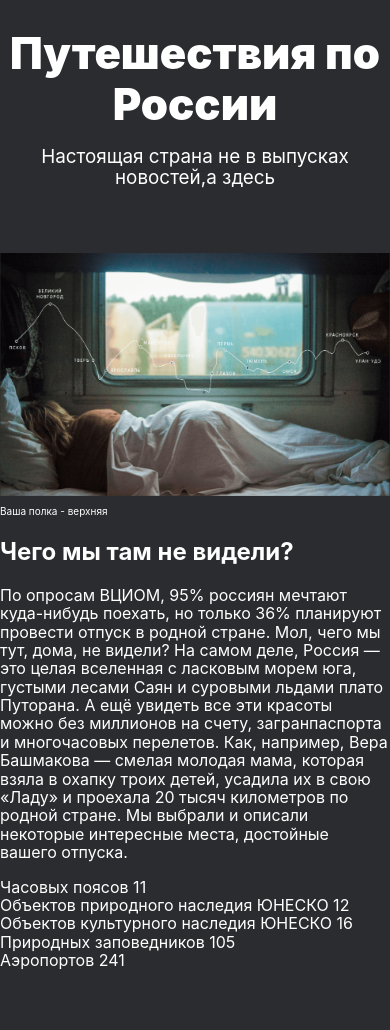
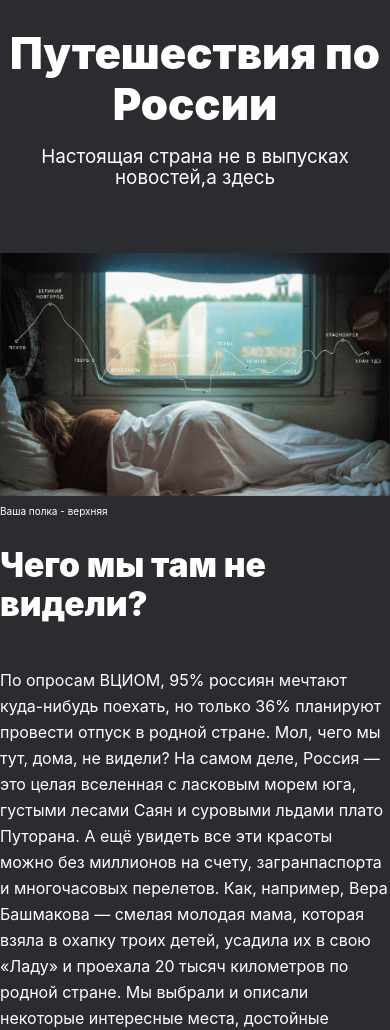
Before and after one commit to GitNikolas/russian-travel, a plain HTML site: page index.html in a window 390 px wide. Shown: the part 80-1110 px from the top of the page. Before the commit the page ends 1066 px from the top, so only its background shows below. Drawn offline with Linux system fonts and the light colour scheme; a web font is replaced by a local one.

Commit message:
Добавил intro

```diff
--- a/blocks/intro/intro.css
+++ b/blocks/intro/intro.css
@@ -1,8 +1,7 @@
 .intro{
   display: grid;
-  justify-items: start;
-  grid-template-columns: minmax(690px, 1fr) 1fr;
-  grid-template-rows:repeat(3, auto);
+  grid-template-columns: minmax(288px, 690px) minmax(0, 294px);
+  grid-template-rows: repeat(3, auto);
   grid-template-areas:
   'intro__title .'
   'intro__text .'
@@ -11,15 +10,14 @@
 }
 
 .intro__title{
-  grid-area:intro__title;
+  grid-area: intro__title;
   font-family: Inter;
-  font-size: 54px;
+  font-size: calc(32px + 22*(100vw - 320px)/960);
   font-weight: 900;
-  line-height: 58px;
 }
 
 .intro__text{
-  grid-area:intro__text;
+  grid-area: intro__text;
   font-family: Inter;
   font-size: 16px;
   font-weight: 400;
@@ -27,9 +25,22 @@
 }
 
 .intro__list{
-  grid-area:intro__list;
+  grid-area: intro__list;
   font-family: Inter;
   font-size: 12px;
   font-weight: 700;
   line-height: 18px;
 }
+
+@media screen and (max-width:768px) {
+  .intro{
+  grid-template-columns: minmax(288px, 720px);
+  justify-items: center;
+  }
+}
+
+@media screen and (max-width:320px) {
+  .intro{
+  margin:0 5% 0;
+  }
+}
--- a/pages/index.css
+++ b/pages/index.css
@@ -2,8 +2,8 @@
 @import url(../blocks/content/content.css);
 @import url(../blocks/header/header.css);
 @import url(../blocks/lead/lead.css);
-/* @import url(../blocks/intro/intro.css);
-@import url(../blocks/places/places.css);
+@import url(../blocks/intro/intro.css);
+/* @import url(../blocks/places/places.css);
 @import url(../blocks/photo-grid/photo-grid.css);
 @import url(../blocks/cover/cover.css);
 @import url(../blocks/footer/footer.css); */
```
